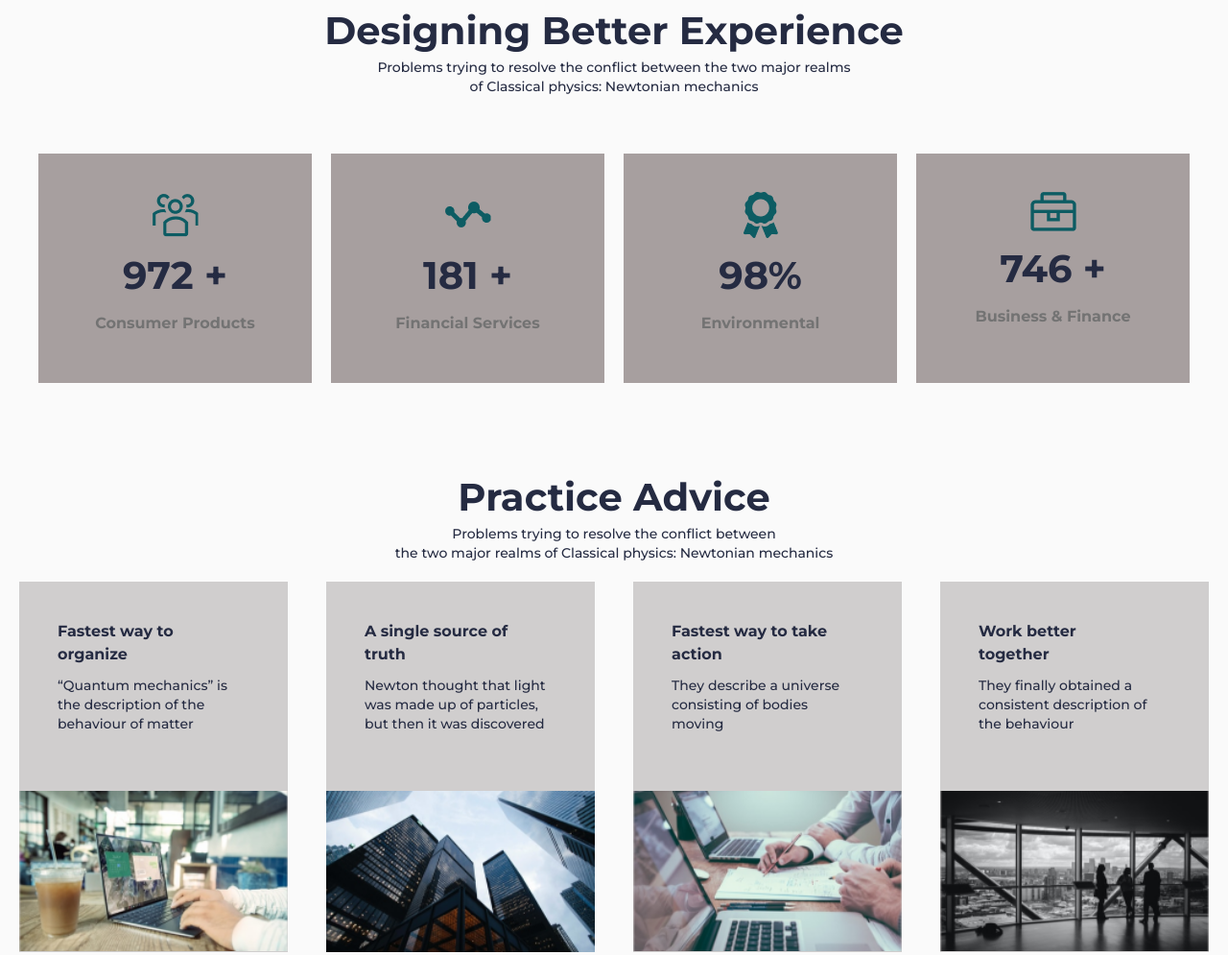
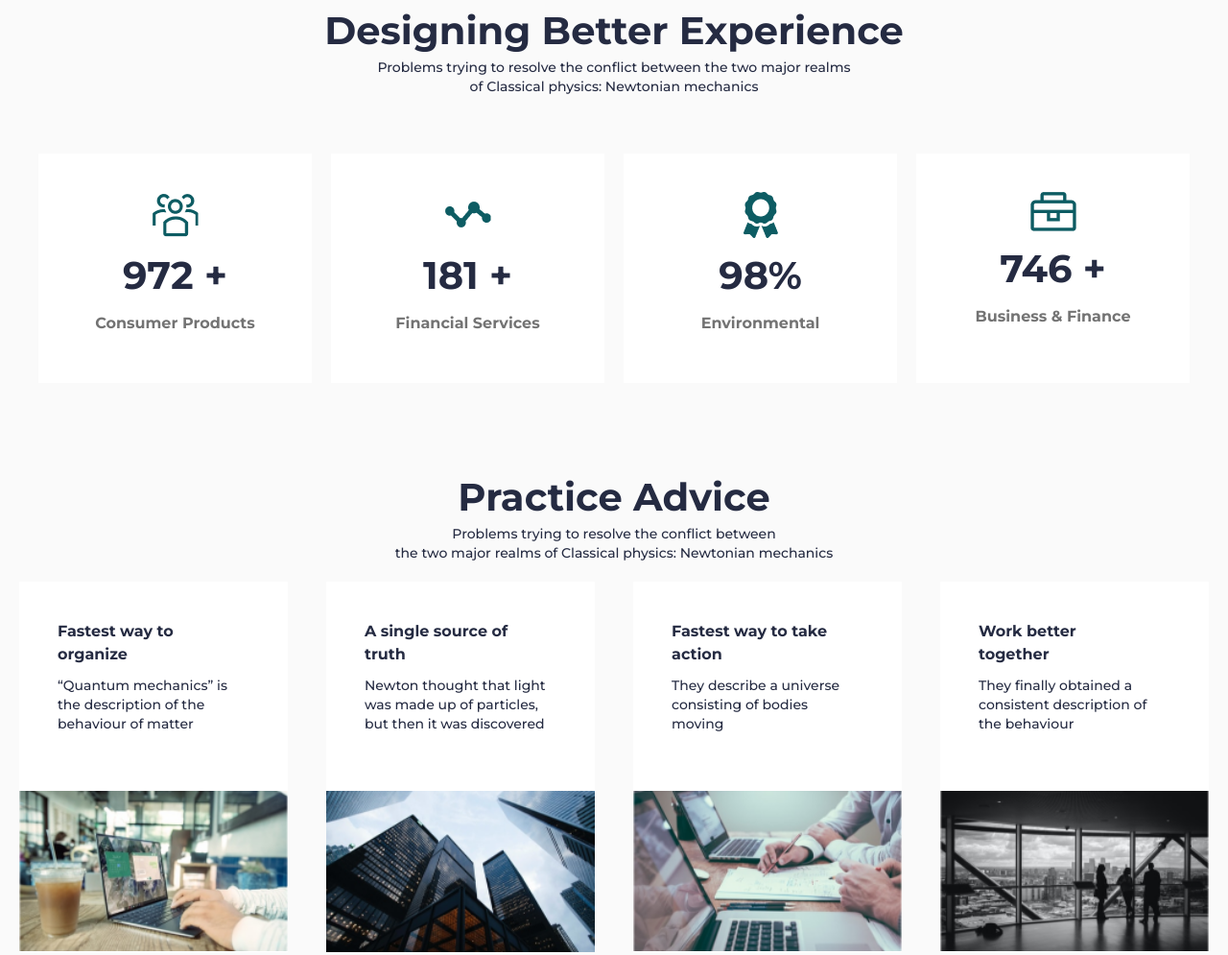
Before and after one commit to Usuf571/portfolio-relvise, a plain HTML site: page index.html in a window 1280 px wide. Shown: the part 994-1989 px from the top of the page at 96% size. Drawn offline with Linux system fonts and the light colour scheme.

Commit message:
Update style.css

```diff
--- a/css/style.css
+++ b/css/style.css
@@ -248,7 +248,7 @@ a{
 .advantages-body-item {
     padding: 40px;
     flex: 1 1 25%;
-    background-color: rgb(167, 159, 159);
+    background-color: #fff;
 }
 .advantages-body-item{
     margin: 10px;
@@ -311,7 +311,7 @@ a{
     width: 100%;
     margin: 20px;
     text-align: center;
-    background-color: rgb(208, 206, 206);
+    background-color: #fff;
 
 }
 .advice-content{
```
